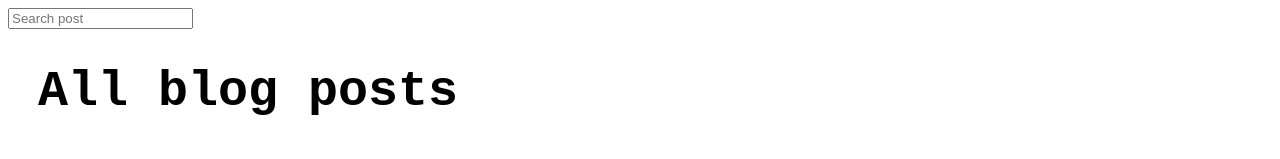
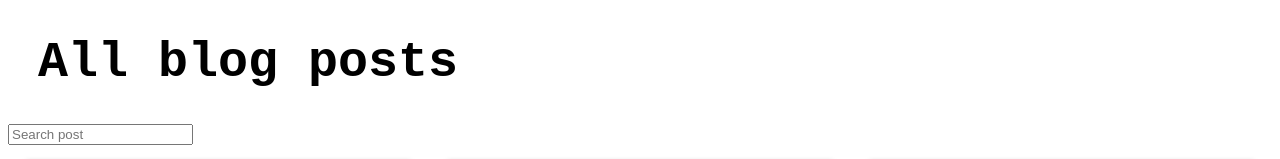
Before and after one commit to zeenat-abedin/blog-posts-vite, a React (Vite) app: page / in a window 1280 px wide. Shown: the top 159 px of the page. Built offline with nearby package versions, Linux system fonts and the light colour scheme.

Commit message:
swap order of input field and h1 element in App component

```diff
--- a/src/App.jsx
+++ b/src/App.jsx
@@ -97,8 +97,8 @@ function App() {
 
   return (
     <>
+      <h1>All blog posts</h1>
       <input type="text" placeholder='Search post' value={searchTerm} onChange={handleSearchChange} />
-      <h1>All blog posts</h1>
       <div className="blog-post-container">
         {
           filteredPosts.map((post, index) => (
```
